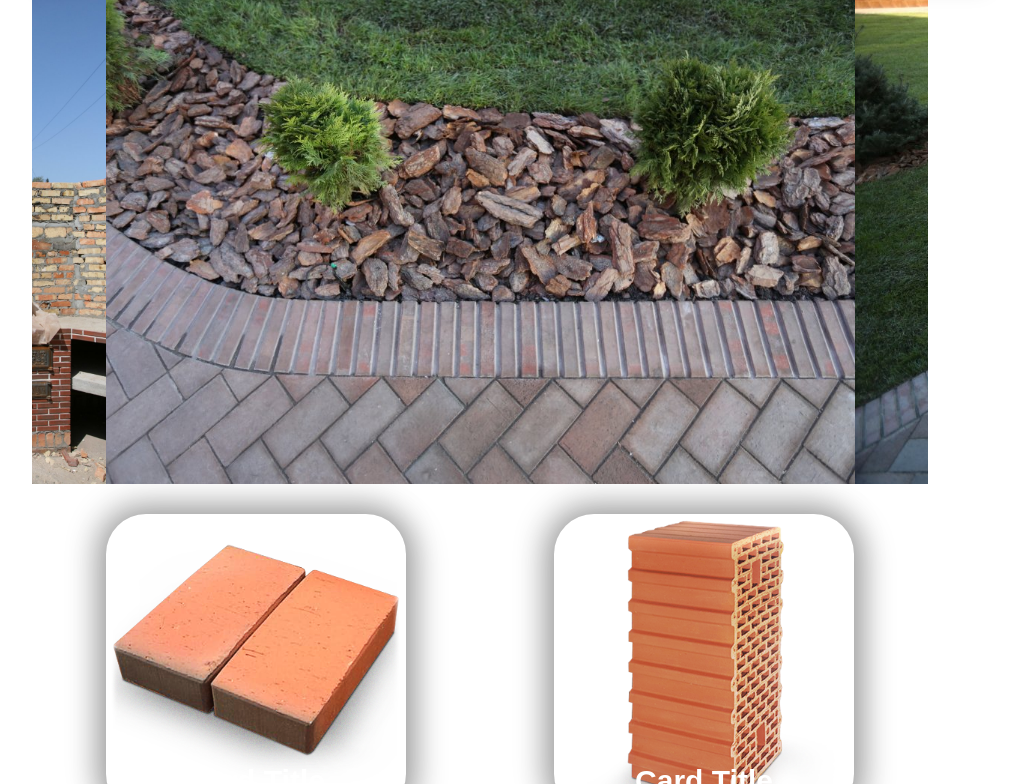
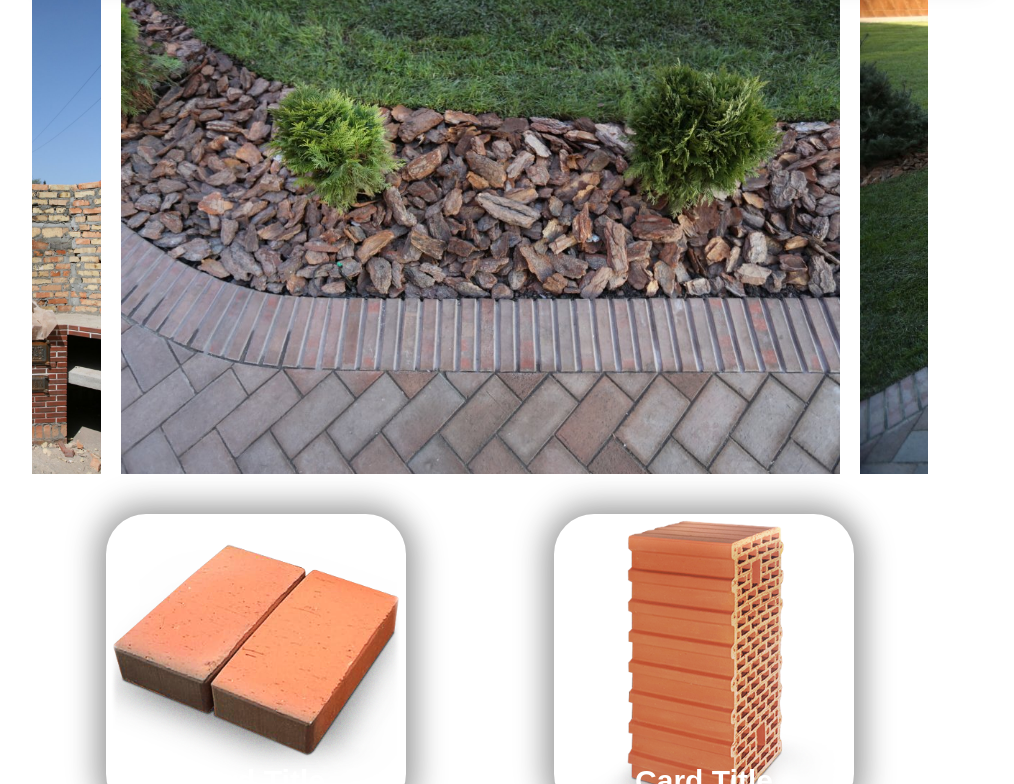
Before and after one commit to MariaChernousova/nowex-new, a plain HTML site: page index.html in a window 1280 px wide. Shown: the part 1190-1974 px from the top of the page, without its empty margins (160-1174 px from the left). Drawn offline with nearby package versions, Linux system fonts and the light colour scheme.

```diff
--- a/css/styles.css
+++ b/css/styles.css
@@ -330,4 +330,5 @@
 /****************************************************************/
 .gallery img{
   max-height: 500px;
+  padding: 10px;
 }
--- a/index.html
+++ b/index.html
@@ -412,7 +412,8 @@
   autoplay: true,
   autoplaySpeed: 3000,
   centerMode: true,
-  variableWidth: true
+  variableWidth: true,
+  pauseOnFocus: true
 });
     </script>
 </body>
```
